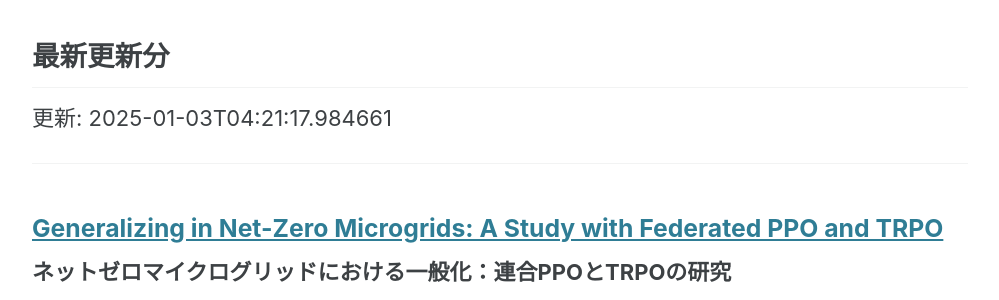
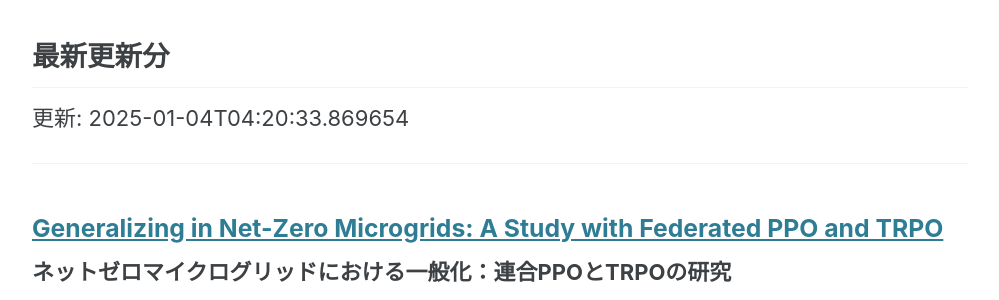
Before and after one commit to haruhisa-enomoto/arxiv-privacy-tech, a Jekyll site: the page built from index.md, in a window 1280 px wide and 900 px high, scrolled down 680 px. Shown: the part 155-455 px from the top of the window, without its empty margins (140-1139 px from the left). Built offline with Jekyll 4.4.1, drawn with Linux system fonts in a browser that asks for light colours; cached includes are drawn as plain includes; a script bundle is joined from its source files by our own code; library files that are not in the unit come from our copies.

Commit message:
:robot: Automate updates

```diff
--- a/index.md
+++ b/index.md
@@ -27,7 +27,7 @@ author_profile: false
 
 ## 最新更新分
 
-更新: 2025-01-03T04:21:17.984661
+更新: 2025-01-04T04:20:33.869654
 
 - - -
 
```
